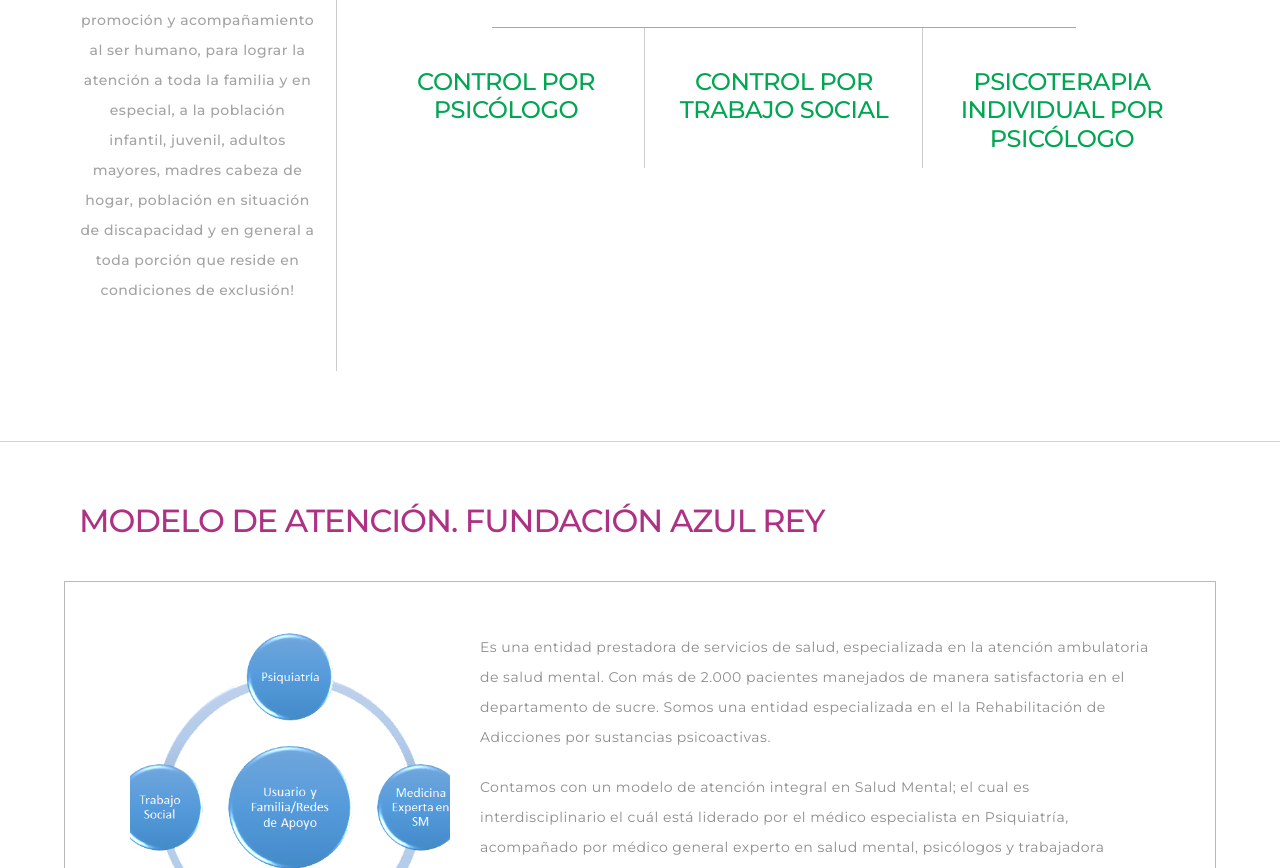
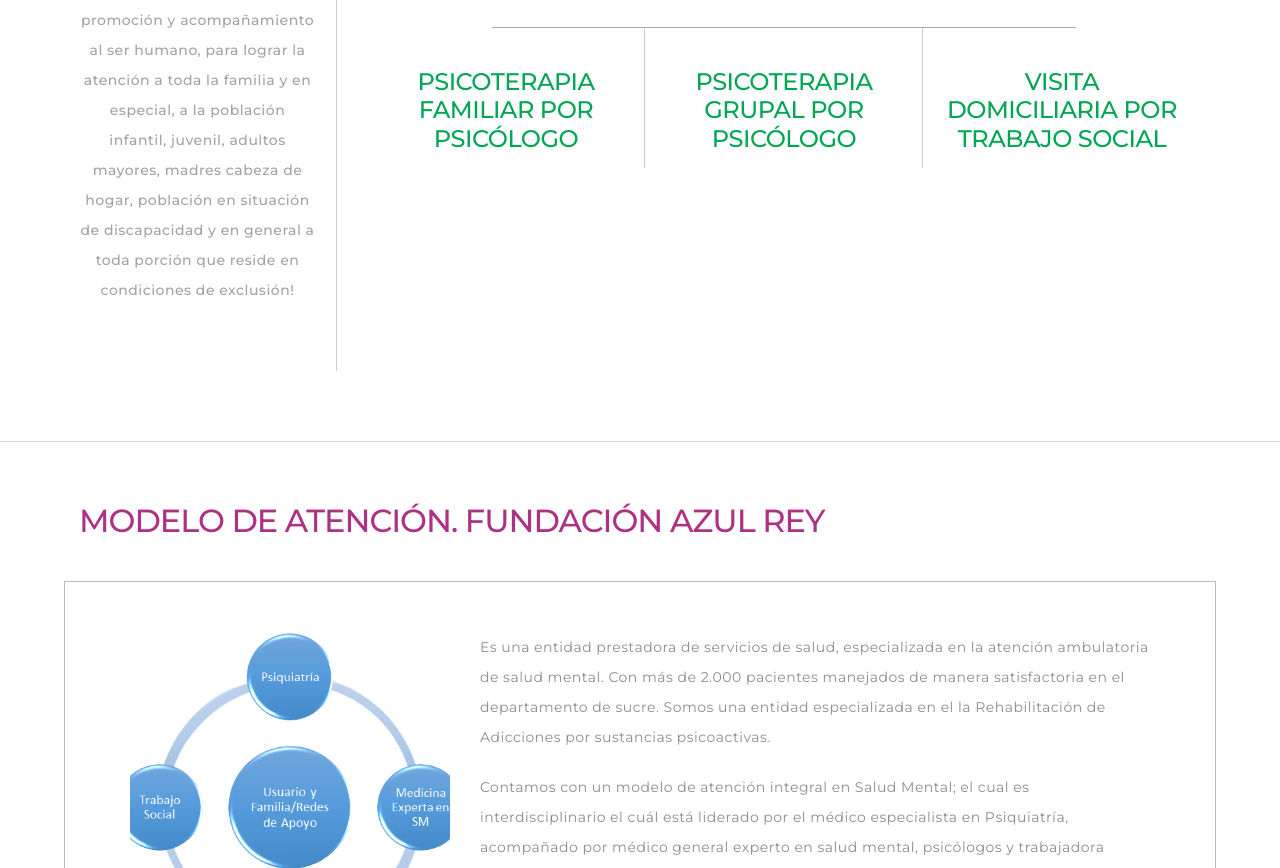
Before and after one commit to jegarba/BlueKing, a plain HTML site: page services.html in a window 1280 px wide. Shown: the part 954-1822 px from the top of the page. Drawn offline with nearby package versions, Linux system fonts and the light colour scheme.

Commit message:
services

```diff
--- a/services.html
+++ b/services.html
@@ -138,17 +138,17 @@
                     <hr />
                     <div class="row m-0">
                         <a href="services.html" class="col-md-4 col4">
-                            <h5>Control por Psicólogo
+                            <h5>Psicoterapia Familiar por Psicólogo
                             </h5>
                             <img src="images/border.png" alt="" />
                         </a>
                         <a href="services.html" class="col-md-4 col5">
-                            <h5>Control por Trabajo Social
+                            <h5>Psicoterapia Grupal por Psicólogo
                             </h5>
                             <img src="images/border.png" alt="" />
                         </a>
                         <a href="services.html" class="col-md-4 col6">
-                            <h5>Psicoterapia Individual por Psicólogo
+                            <h5>Visita Domiciliaria por Trabajo Social
                             </h5>
                         </a>
                     </div>
```
Also changed, not shown: historia.html (+1 -1 lines), informefinanciero.html (+0 -3 lines), servicios.html (+4 -3 lines).
